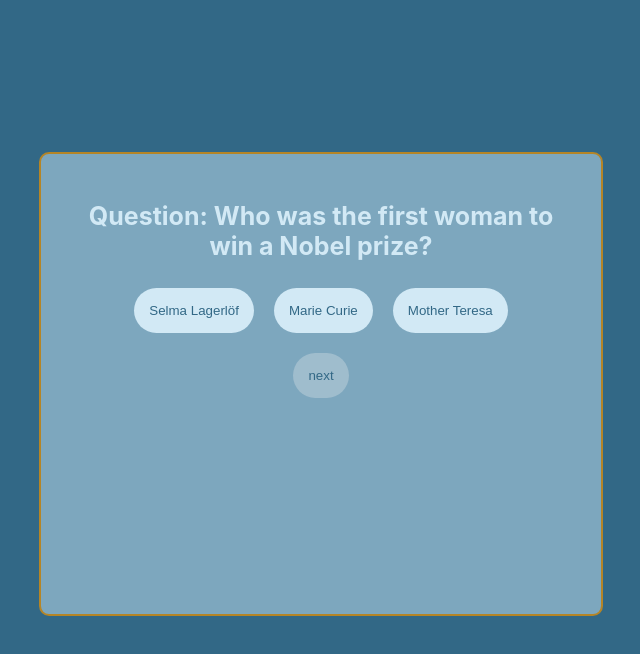
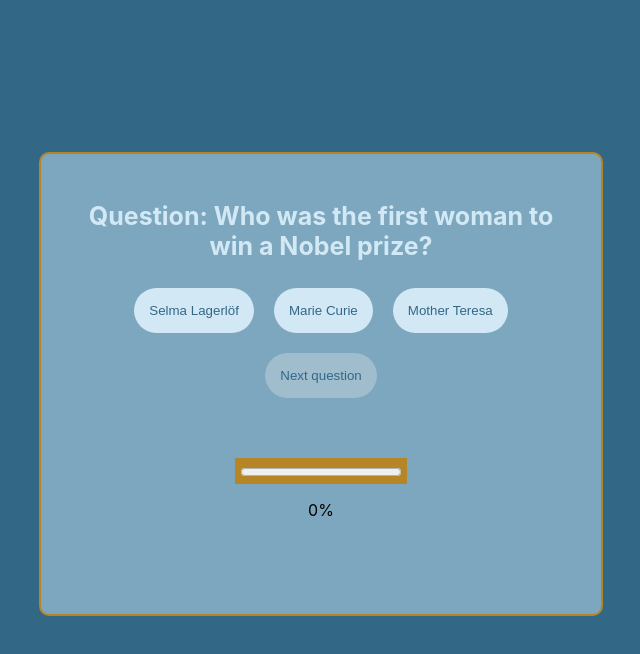
Before and after one commit to Technigo/project-redux-quiz-old, a React (Create React App) app: page /quiz in a window 1280 px wide. Shown: the top 654 px of the page, without its empty margins (113-753 px from the left). Built offline with nearby package versions, Linux system fonts and the light colour scheme.

Commit message:
configured progressbar

```diff
--- a/src/components/CurrentQuestion.js
+++ b/src/components/CurrentQuestion.js
@@ -1,8 +1,10 @@
 import React from 'react'
 import { useSelector, useDispatch } from 'react-redux'
+import styled from 'styled-components'
+
 import { quiz } from 'reducers/quiz'
 import { Summary } from 'components/Summary'
-import styled from 'styled-components'
+import { ProgressBar } from 'components/ProgressBar'
 
 export const QuestionBackground = styled.body`
   margin: 0;
@@ -150,9 +152,10 @@ export const CurrentQuestion = () => {
               disabled={!userAnswer}
               className="next-btn"
             >
-              next
+              Next question
             </button>
           </div>
+          <ProgressBar />
         </div>
       </QuestionContainer>
     </QuestionBackground>
--- a/src/components/ProgressBar.js
+++ b/src/components/ProgressBar.js
@@ -1,12 +1,31 @@
 import React from 'react'
 import styled from 'styled-components'
+import { useSelector } from 'react-redux'
 
-const ProgressBar = () => {
+const ProgressBarWrapper = styled.div`
+  display: flex;
+  flex-direction: column;
+  align-items: center;
+  margin-top: 50px;
+`
+
+const Progress = styled.div`
+  background-color: #b58526;
+  -webkit-appearence: none;
+  padding: 3px 6px;
+`
+
+export const ProgressBar = () => {
+  const quizSlice = useSelector(state => state)
+  const questions = quizSlice.quiz.questions
+  const answers = quizSlice.quiz.answers
+
   return (
-    <section>
-      <p>testar progress bar</p>
-    </section>
+    <ProgressBarWrapper>
+        <Progress>
+          <progress value={answers.length} max={questions.length} />
+        </Progress>
+        <p>{(answers.length/questions.length)*100}%</p>
+    </ProgressBarWrapper>
   )
 }
-
-export default ProgressBar
```
